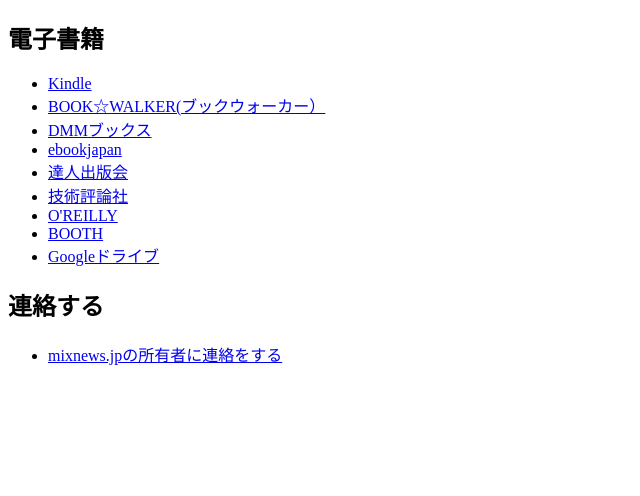
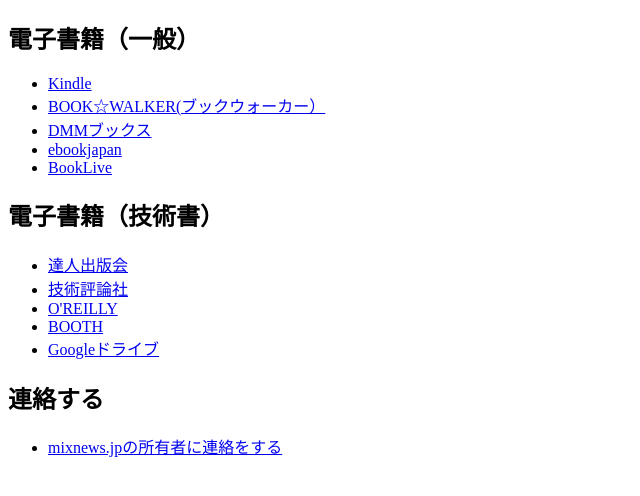
Before and after one commit to mixnews/mixnews.github.io, a plain HTML site: page index.html in a window 1280 px wide. Shown: the whole page, without its empty margins (0-640 px from the left). Drawn offline with Linux system fonts and the light colour scheme.

Commit message:
BookLive追加

```diff
--- a/index.html
+++ b/index.html
@@ -5,12 +5,16 @@
         <title>mixnews.jp</title>
     </head>
     <body>
-        <h2>電子書籍</h2>
+        <h2>電子書籍（一般）</h2>
         <ul>
             <li><a target="_blank" href="https://www.amazon.co.jp/hz/mycd/digital-console/contentlist/booksAll/dateDsc/">Kindle</a></li>
             <li><a target="_blank" href="https://bookwalker.jp/holdBooks/">BOOK☆WALKER(ブックウォーカー）</a></li>
             <li><a target="_blank" href="https://book.dmm.com/library/">DMMブックス</a></li>
             <li><a target="_blank" href="https://ebookjapan.yahoo.co.jp/bookshelf/">ebookjapan</a></li>
+            <li><a target="_blank" href="https://booklive.jp/my/book-shelf">BookLive</a></li>
+        </ul>
+        <h2>電子書籍（技術書）</h2>
+        <ul>
             <li><a target="_blank" href="https://tatsu-zine.com/my">達人出版会</a></li>
             <li><a target="_blank" href="https://gihyo.jp/dp/my-page">技術評論社</a></li>
             <li><a target="_blank" href="https://www.oreilly.co.jp/ebook/bookshelf">O'REILLY</a></li>
```
